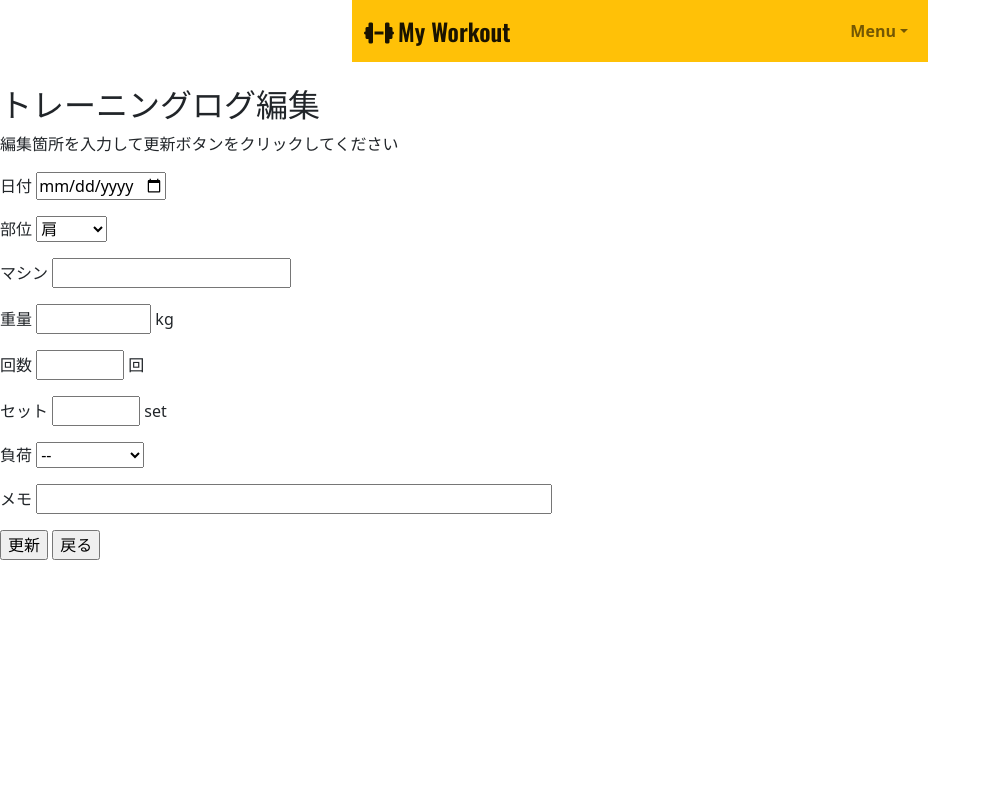
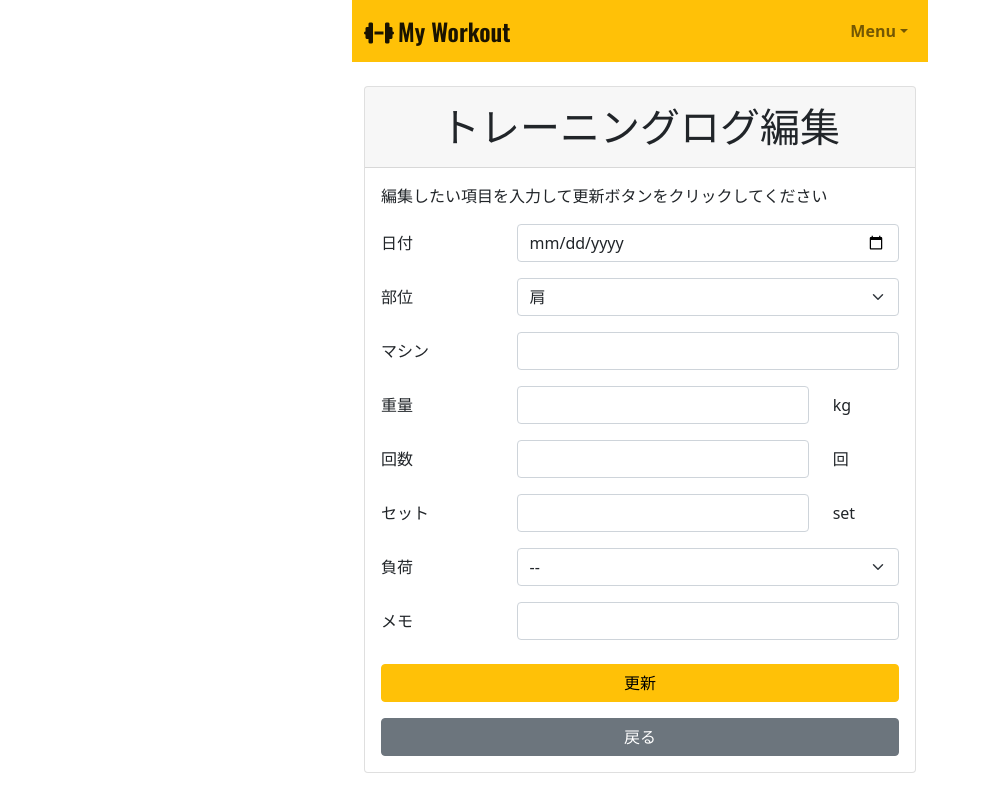
Before and after one commit to Michi1090/workout, a PHP site: page /edit.php?id=1 in a window 1280 px wide. Shown: the whole page, without its empty margins (0-991 px from the left). Run offline with PHP 8.4, Linux system fonts and the light colour scheme; the visitor is signed in with stand-in values (Sample User, id 1); data that the repository does not hold is empty; some libraries are stand-ins or nearby versions; some web fonts are replaced.

Commit message:
ログ編集画面にBootstrap実装

```diff
--- a/logs/edit.php
+++ b/logs/edit.php
@@ -79,66 +79,88 @@ $path_users = '../users/';
     <!-- header 読み込み -->
     <?php require_once('../header.php') ?>
 
-    <h2>トレーニングログ編集</h2>
-    <p>編集箇所を入力して更新ボタンをクリックしてください</p>
-
+    <main>
+        <div class="container">
+            <div class="justify-content-center">
+                <!-- カード -->
+                <div class="card mb-2">
+                    <!-- カードヘッダー -->
+                    <div class="card-header">
+                        <h1 class="text-center my-2">トレーニングログ編集</h1>
+                    </div>
+                    <!-- カードボディ -->
+                    <div class="card-body">
+                        <p class="mb-3">編集したい項目を入力して更新ボタンをクリックしてください</p>
                         <!-- 編集フォーム -->
                         <form method="post">
-        <div>
-            <label for="date">日付</label>
-            <input type="date" name="date" max="9999-12-31" id="date" value="<?= escape($result['date']) ?>" required>
-            <p style="color: red;"><?= isset($errors['date']) ? escape($errors['date']) : '' ?></p>
+                            <div class="row mb-3">
+                                <label class="form-label col-3 col-form-label" for="date">日付</label>
+                                <div class="col-9"><input class="form-control" type="date" name="date" max="9999-12-31" id="date" value="<?= escape($result['date']) ?>" required></div>
+                                <p class="text-danger small mb-0"><?= isset($errors['date']) ? escape($errors['date']) : '' ?></p>
                             </div>
-        <div>
-            <label for="part">部位</label>
-            <select name="part" id="part" required>
+                            <div class="row mb-3">
+                                <label class="form-label col-3 col-form-label" for="part">部位</label>
+                                <div class="col-9">
+                                    <select class="form-select" name="part" id="part" required>
                                         <?php foreach ($form_parts as $form_part) : ?>
                                             <!-- 選択されたログの値と合致する場合、selected属性を付加する -->
                                             <option <?= $form_part === $result['part'] ? 'selected' : '' ?>><?= escape($form_part) ?></option>
                                         <?php endforeach ?>
                                     </select>
-            <p style="color: red;"><?= isset($errors['part']) ? escape($errors['part']) : '' ?></p>
                                 </div>
-        <div>
-            <label for="machine">マシン</label>
-            <input type="text" name="machine" id="machine" maxlength="20" value="<?= escape($result['machine']) ?>" required>
-            <p style="color: red;"><?= isset($errors['machine']) ? escape($errors['machine']) : '' ?></p>
+                                <p class="text-danger small mb-0"><?= isset($errors['part']) ? escape($errors['part']) : '' ?></p>
                             </div>
-        <div>
-            <label for="weight">重量</label>
-            <input type="number" name="weight" id="weight" step="0.1" min="0" max="999.9" value="<?= escape($result['weight']) ?>"> kg
-            <p style="color: red;"><?= isset($errors['weight']) ? escape($errors['weight']) : '' ?></p>
+                            <div class="row mb-3">
+                                <label class="form-label col-3 col-form-label" for="machine">マシン</label>
+                                <div class="col-9"><input class="form-control" type="text" name="machine" id="machine" maxlength="20" value="<?= escape($result['machine']) ?>" required></div>
+                                <p class="text-danger small mb-0"><?= isset($errors['machine']) ? escape($errors['machine']) : '' ?></p>
                             </div>
-        <div>
-            <label for="time">回数</label>
-            <input type="number" name="time" id="time" min="0" max="99" value="<?= escape($result['time']) ?>"> 回
-            <p style="color: red;"><?= isset($errors['time']) ? escape($errors['time']) : '' ?></p>
-
+                            <div class="row mb-3">
+                                <label class="form-label col-3 col-form-label" for="weight">重量</label>
+                                <div class="col-7"><input class="form-control" type="number" name="weight" id="weight" step="0.1" min="0" max="999.9" value="<?= escape($result['weight']) ?>"></div>
+                                <label class="form-label col-2 col-form-label" for="weight">kg</label>
+                                <p class="text-danger small mb-0"><?= isset($errors['weight']) ? escape($errors['weight']) : '' ?></p>
                             </div>
-        <div>
-            <label for="set_count">セット</label>
-            <input type="number" name="set_count" id="set_count" min="0" max="99" value="<?= escape($result['set_count']) ?>"> set
-            <p style="color: red;"><?= isset($errors['set_count']) ? escape($errors['set_count']) : '' ?></p>
+                            <div class="row mb-3">
+                                <label class="form-label col-3 col-form-label" for="time">回数</label>
+                                <div class="col-7"><input class="form-control" type="number" name="time" id="time" min="0" max="99" value="<?= escape($result['time']) ?>"></div>
+                                <label class="form-label col-2 col-form-label" for="time">回</label>
+                                <p class="text-danger small mb-0"><?= isset($errors['time']) ? escape($errors['time']) : '' ?></p>
                             </div>
-        <div>
-            <label for="work_load">負荷</label>
-            <select name="work_load" id="work_load">
+                            <div class="row mb-3">
+                                <label class="form-label col-3 col-form-label" for="set_count">セット</label>
+                                <div class="col-7"><input class="form-control" type="number" name="set_count" id="set_count" min="0" max="99" value="<?= escape($result['set_count']) ?>"></div>
+                                <label class="form-label col-2 col-form-label" for="set_count">set</label>
+                                <p class="text-danger small mb-0"><?= isset($errors['set_count']) ? escape($errors['set_count']) : '' ?></p>
+                            </div>
+                            <div class="row mb-3">
+                                <label class="form-label col-3 col-form-label" for="work_load">負荷</label>
+                                <div class="col-9">
+                                    <select class="form-select" name="work_load" id="work_load">
                                         <option value="">--</option>
                                         <?php foreach ($form_loads as $form_load) : ?>
                                             <!-- 選択されたログの値と合致する場合、selected属性を付加する -->
                                             <option <?= $form_load === $result['work_load'] ? 'selected' : '' ?>><?= escape($form_load) ?></option>
                                         <?php endforeach ?>
                                     </select>
-            <p style="color: red;"><?= isset($errors['work_load']) ? escape($errors['work_load']) : '' ?></p>
                                 </div>
-        <div>
-            <label for="note">メモ</label>
-            <input type="text" name="note" id="note" size="50" maxlength="30" value="<?= escape($result['note']) ?>">
-            <p style="color: red;"><?= isset($errors['note']) ? escape($errors['note']) : '' ?></p>
+                                <p class="text-danger small mb-0"><?= isset($errors['work_load']) ? escape($errors['work_load']) : '' ?></p>
                             </div>
-        <input type="submit" value="更新">
-        <input type="button" value="戻る" onclick="location.href='index.php'">
+                            <div class="row mb-4">
+                                <label class="form-label col-3 col-form-label" for="note">メモ</label>
+                                <div class="col-9"><input class="form-control" type="text" name="note" id="note" size="50" maxlength="30" value="<?= escape($result['note']) ?>"></div>
+                                <p class="text-danger small mb-0"><?= isset($errors['note']) ? escape($errors['note']) : '' ?></p>
+                            </div>
+                            <div class="d-grid gap-3">
+                                <button class="btn btn-warning" type="submit">更新</button>
+                                <a class="btn btn-secondary" href="index.php">戻る</a>
+                            </div>
                         </form>
+                    </div>
+                </div>
+            </div>
+        </div>
+    </main>
 
     <script src="../js/bootstrap.bundle.min.js"></script><!-- Bootstrap -->
 </body>
```
Also changed, not shown: logs/create.php (+4 -4 lines). Lines whose indentation alone changed are shown as unchanged.
